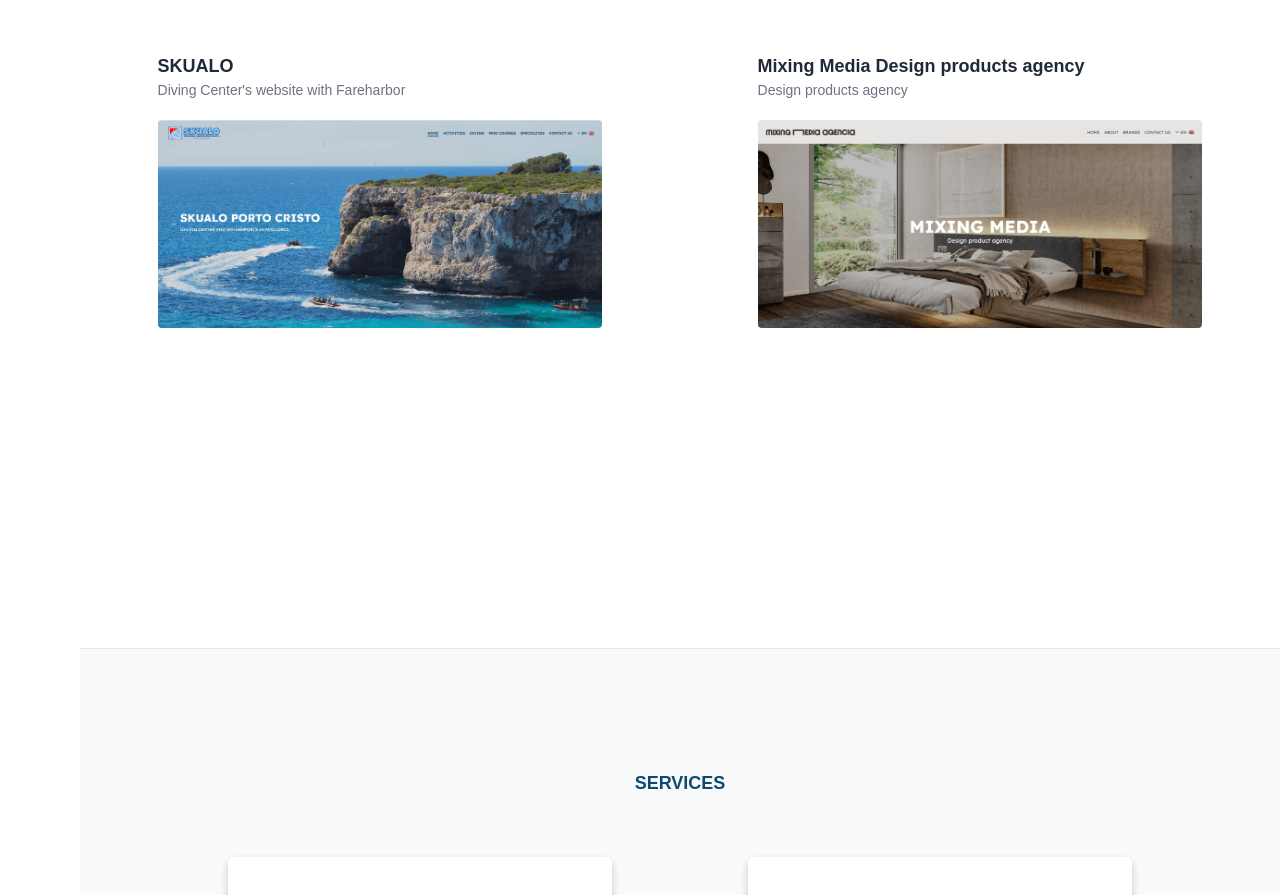
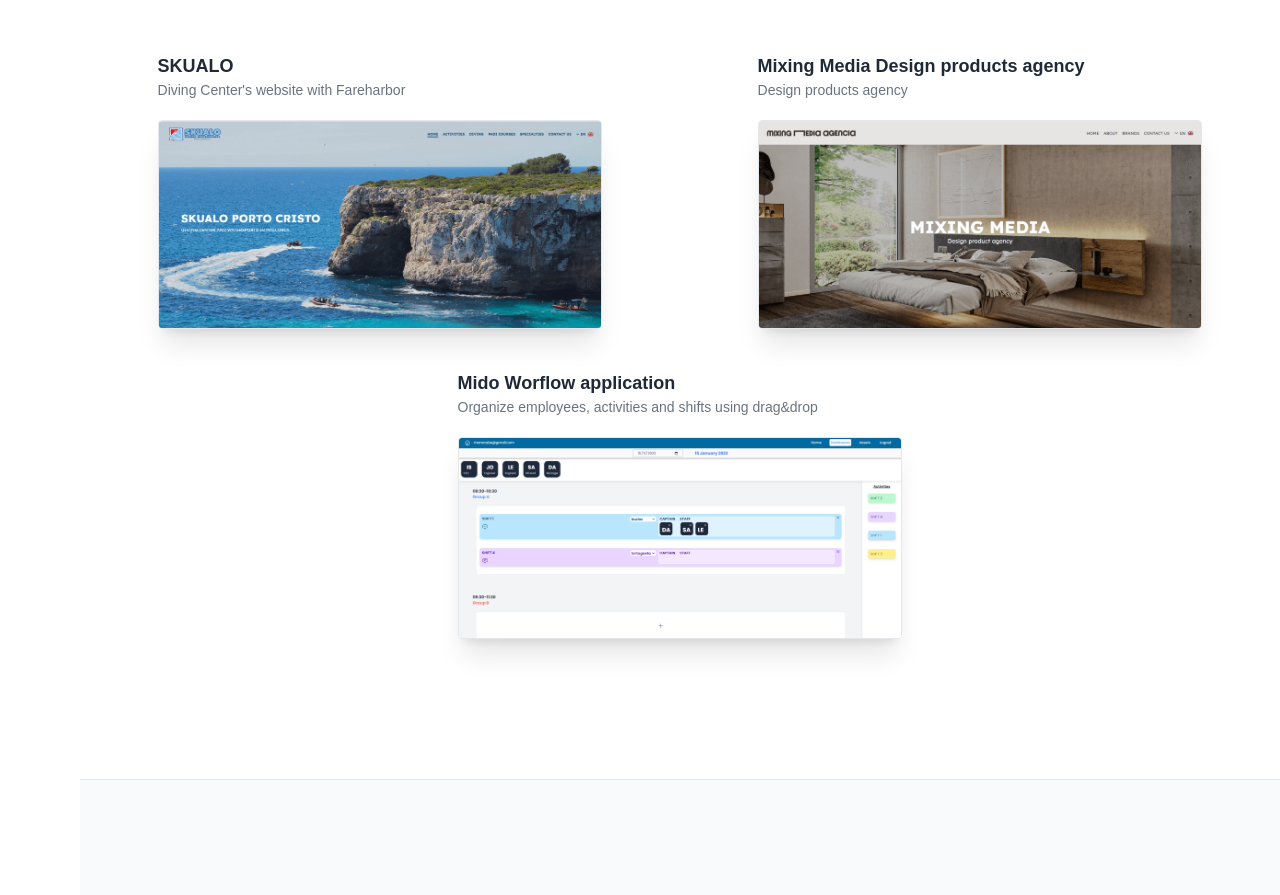
Before and after one commit to manzcube/render_portfolio, a React (Create React App) app: page / in a window 1280 px wide. Shown: the part 1000-1895 px from the top of the page. Built offline with nearby package versions, Linux system fonts and the light colour scheme.

Commit message:
mido project added

```diff
--- a/src/components/Project.tsx
+++ b/src/components/Project.tsx
@@ -27,7 +27,7 @@
       <div className="relative">
         <img
           src={image}
-          className={`object-cover rounded cursor-pointer ${
+          className={`object-cover border shadow-xl rounded cursor-pointer ${
             onHover ? "brightness-50" : ""
           }`}
           alt=""
--- a/src/components/Sections/Experience.tsx
+++ b/src/components/Sections/Experience.tsx
@@ -6,6 +6,7 @@
 // Media
 import skualo from "../../resources/skualo.png";
 import mm from "../../resources/mm.png";
+import mido from "../../resources/mido.png";
 
 const Experience: React.FC = () => {
   return (
@@ -29,6 +30,12 @@
           subtitle="Design products agency "
           url="https://mixing-media.web.app"
         />
+        <Project
+          image={mido}
+          title="Mido Worflow application"
+          subtitle="Organize employees, activities and shifts using drag&drop"
+          url="https://mido.onrender.com"
+        />
       </div>
     </div>
   );
```
Also changed, not shown: src/resources/mido.png (added).
